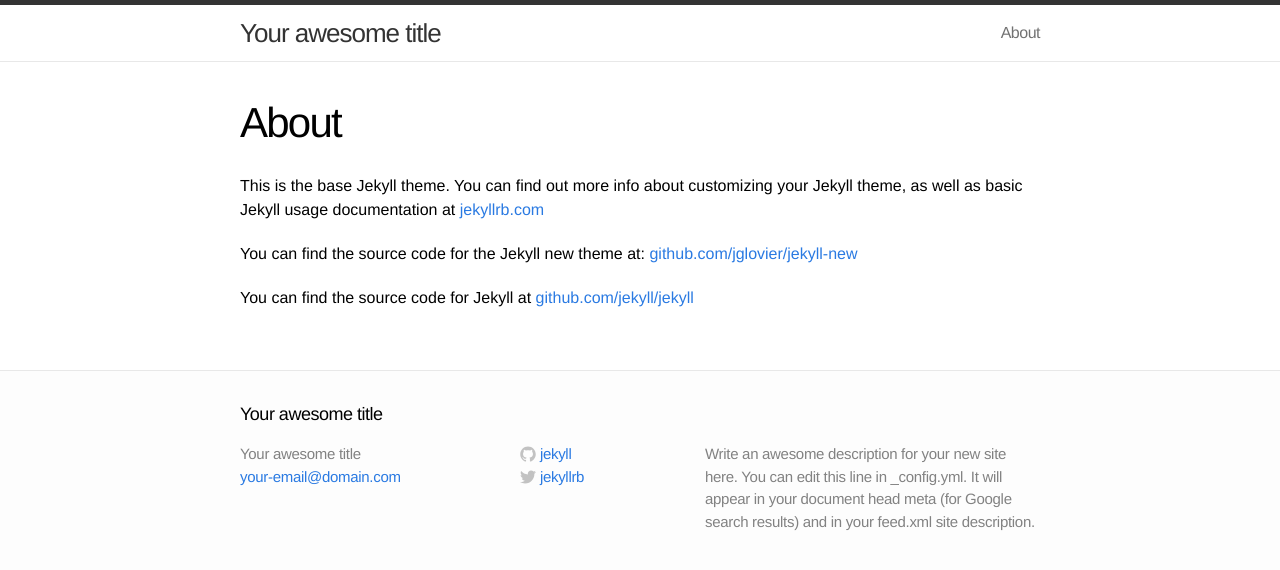
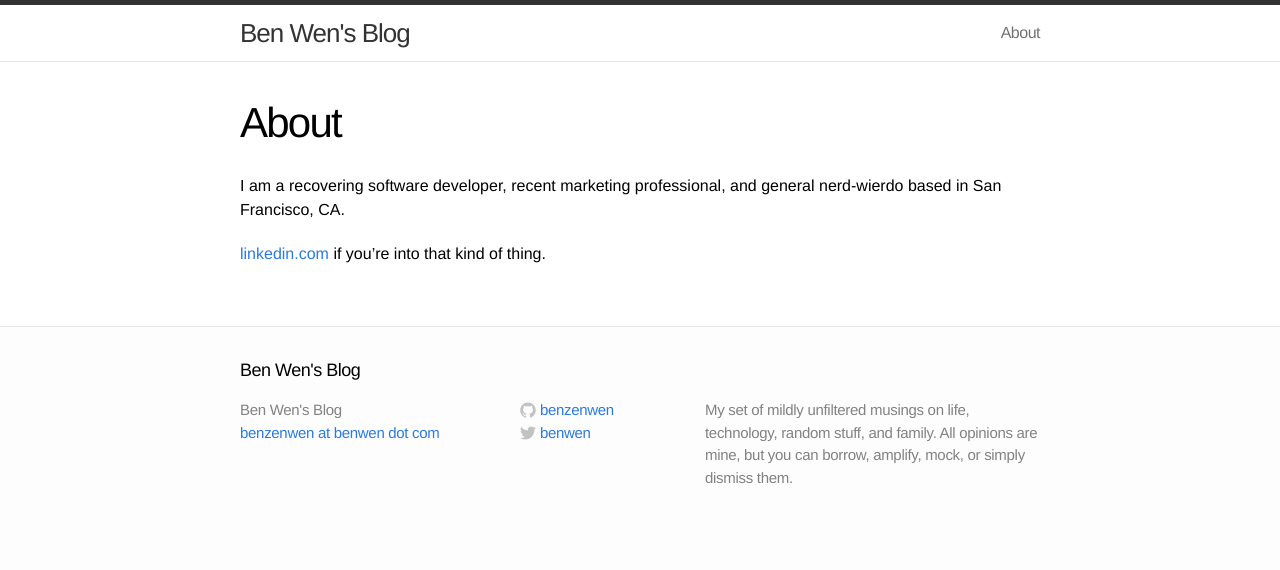
Before and after one commit to benzenwen/benzenwen.github.io, a Jekyll site: the page built from about.md, in a window 1280 px wide. Shown: the top 570 px of the page. Built offline with Jekyll 4.4.1, drawn with Linux system fonts in a browser that asks for light colours.

```diff
--- a/_config.yml
+++ b/_config.yml
@@ -1,11 +1,11 @@
 # Site settings
-title: Your awesome title
-email: your-email@domain.com
-description: "Write an awesome description for your new site here. You can edit this line in _config.yml. It will appear in your document head meta (for Google search results) and in your feed.xml site description."
+title: Ben Wen's Blog
+email: benzenwen at benwen dot com
+description: "My set of mildly unfiltered musings on life, technology, random stuff, and family. All opinions are mine, but you can borrow, amplify, mock, or simply dismiss them."
 baseurl: ""
-url: "http://yourdomain.com"
-twitter_username: jekyllrb
-github_username:  jekyll
+url: "http://blog.benwen.com"
+twitter_username: benwen
+github_username:  benzenwen
 
 # Build settings
 markdown: kramdown
--- a/about.md
+++ b/about.md
@@ -4,8 +4,8 @@ title: About
 permalink: /about/
 ---
 
-This is the base Jekyll theme. You can find out more info about customizing your Jekyll theme, as well as basic Jekyll usage documentation at [jekyllrb.com](http://jekyllrb.com/)
+I am a recovering software developer, recent marketing professional,
+and general nerd-wierdo based in San Francisco, CA.
 
-You can find the source code for the Jekyll new theme at: [github.com/jglovier/jekyll-new](https://github.com/jglovier/jekyll-new)
-
-You can find the source code for Jekyll at [github.com/jekyll/jekyll](https://github.com/jekyll/jekyll)
+[linkedin.com](https://www.linkedin.com/pub/ben-wen/1/80b/bb6) if
+you're into that kind of thing.
```
Also changed, not shown: _posts/2014-08-02-first-post-heat-death.md (added, +11 -0 lines).
